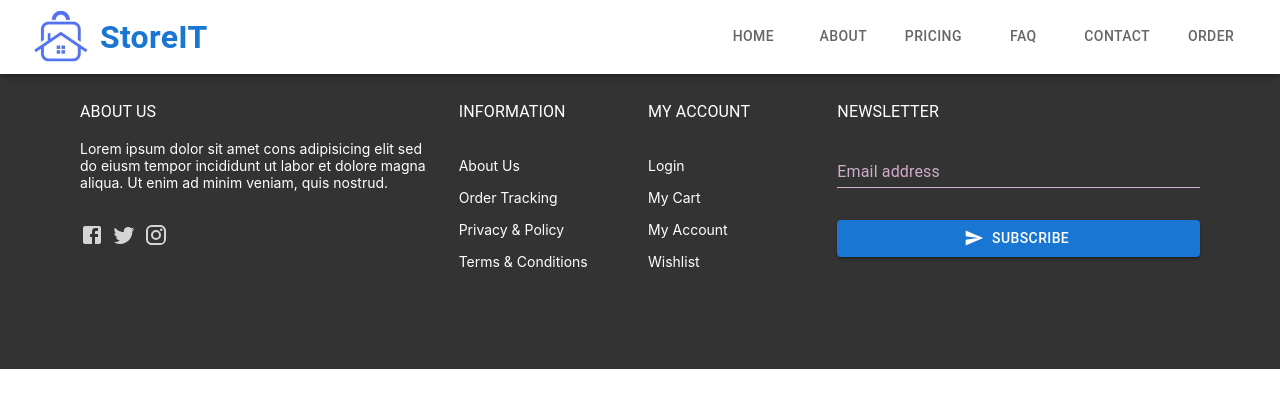
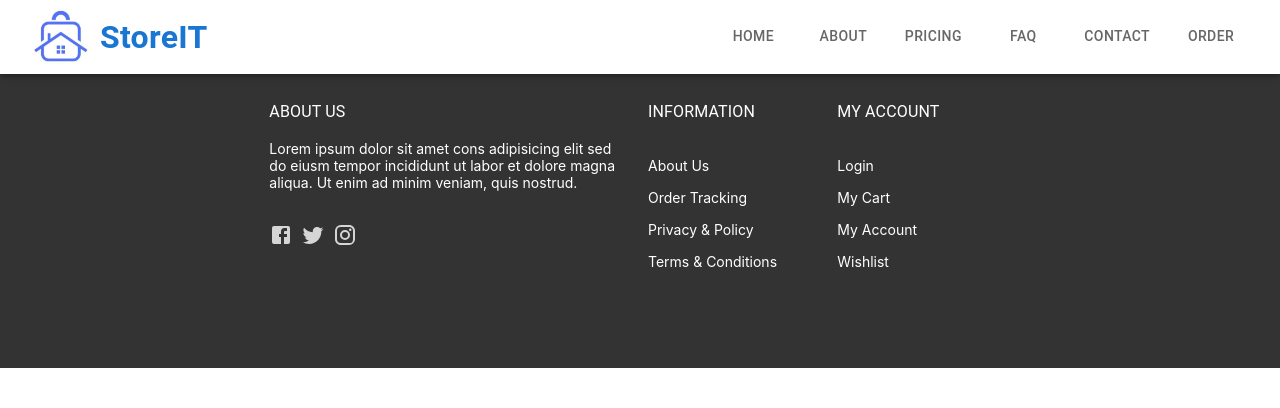
Before and after one commit to Melvin-Leo2000/StoreIT, a React (Create React App) app in the folder frontend/: page /thanks in a window 1280 px wide. Shown: the top 408 px of the page. Built offline with nearby package versions, Linux system fonts and the light colour scheme.

Commit message:
Changed footer

```diff
--- a/frontend/src/components/Footer.jsx
+++ b/frontend/src/components/Footer.jsx
@@ -97,23 +97,6 @@ export default function Footer() {
             </ListItemText>
           </List>
         </Grid>
-        <Grid item md={6} lg={4}>
-          <FooterTitle variant="body1">newsletter</FooterTitle>
-          <Stack>
-            <SubscribeTf
-              color="primary"
-              label="Email address"
-              variant="standard"
-            />
-            <Button
-              startIcon={<SendIcon sx={{ color: Colors.white }} />}
-              sx={{ mt: 4, mb: 4 }}
-              variant="contained"
-            >
-              Subscribe
-            </Button>
-          </Stack>
-        </Grid>
       </Grid>
     </Box>
   );
```
